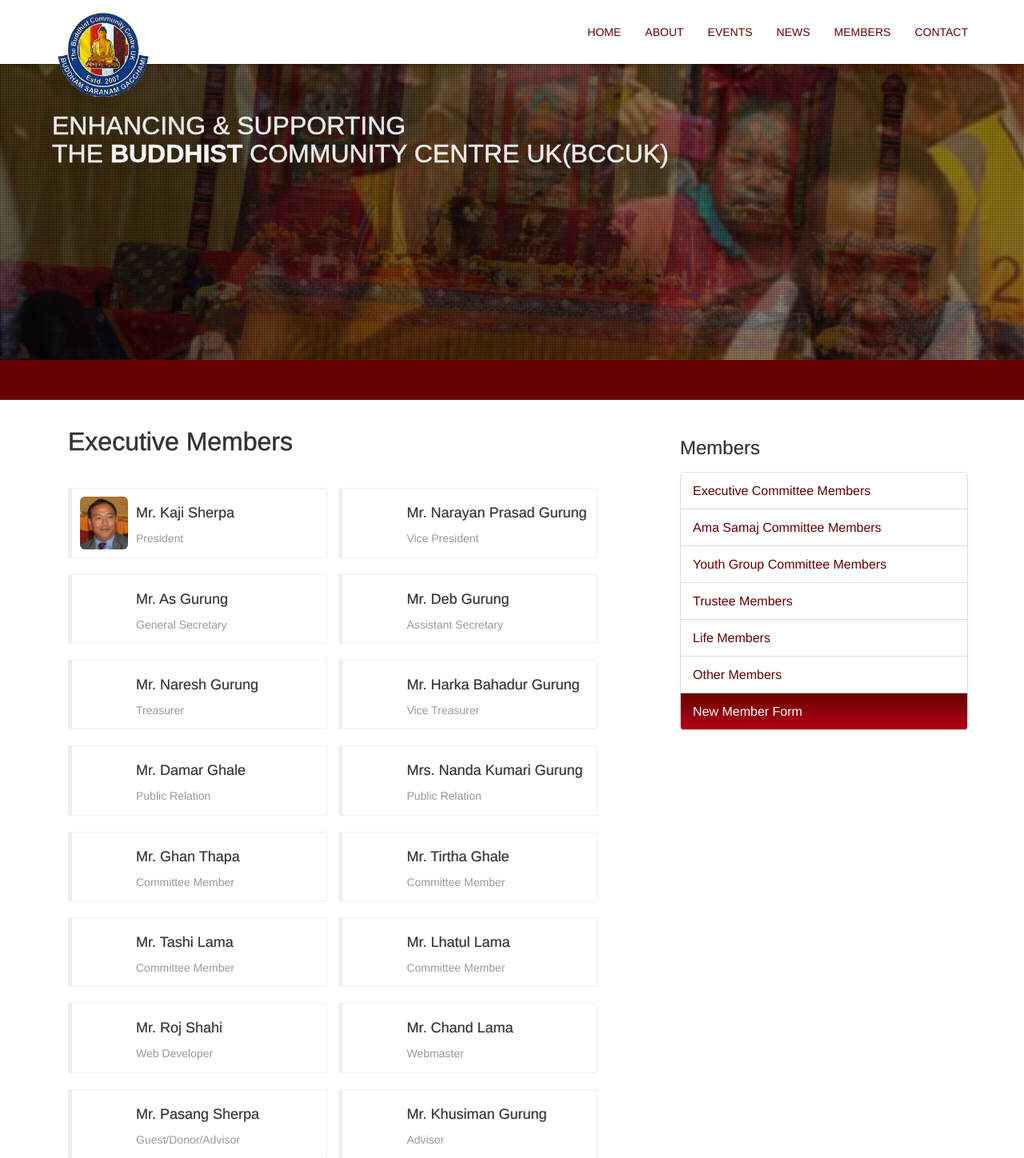
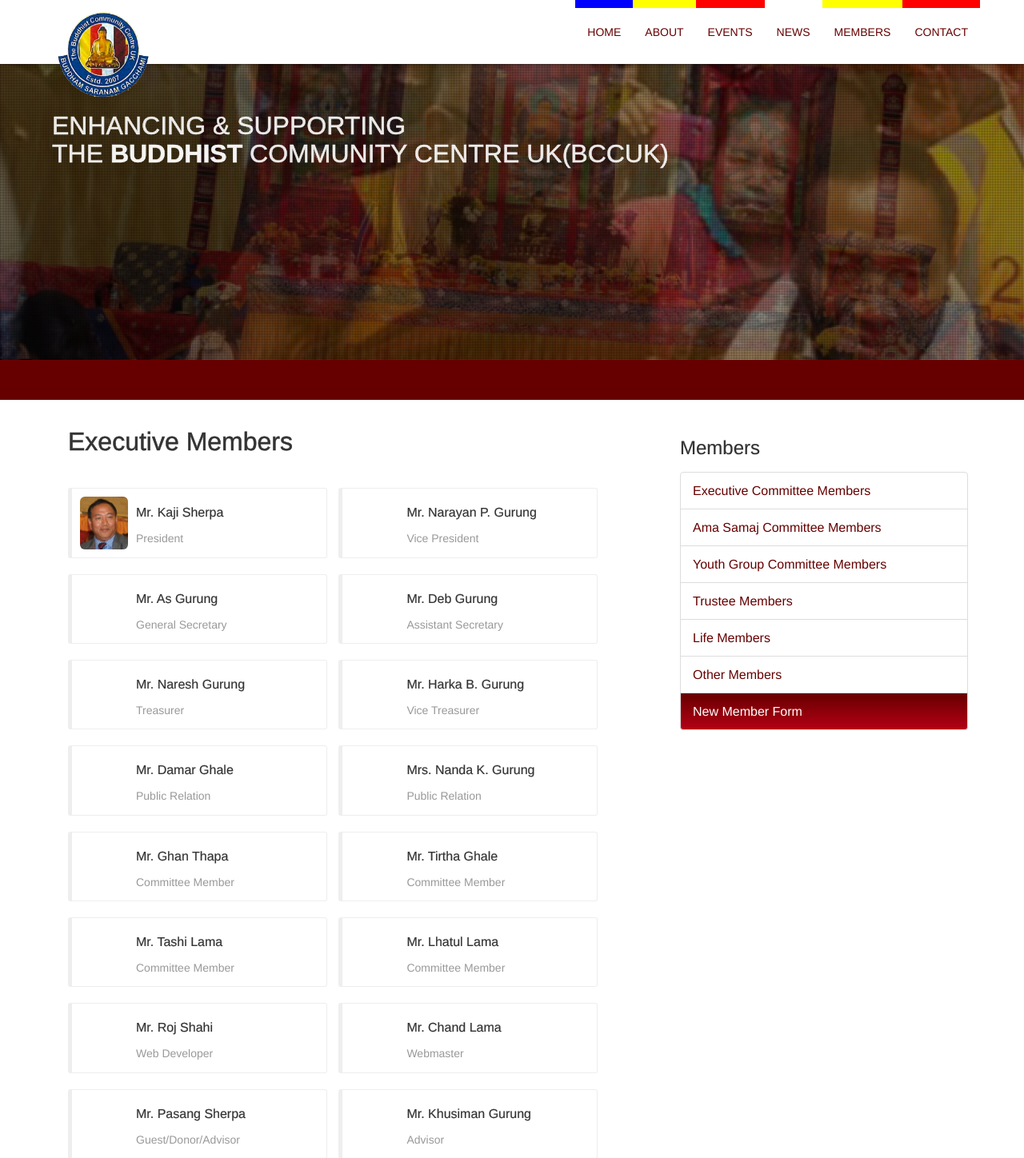
Before and after one commit to rahulyhg/bccuk, a PHP site: page /executive-members in a window 1280 px wide. Shown: the top 1448 px of the page at 80% size. Run offline with PHP 8.4, Linux system fonts and the light colour scheme; some libraries are stand-ins or nearby versions.

Commit message:
Members long name fixing

```diff
--- a/css/style.css
+++ b/css/style.css
@@ -698,25 +698,7 @@ p.text-center {
 	width: 100%;
 }
 
-.nav li.col-1 span {
-	background: blue;
-}
-
-.nav li.col-2 span {
-	background: yellow;
-}
-
-.nav li.col-3 span {
-	background: red;
-}
-
-.nav li.col-4 span {
-	background: white;
-}
-
-.nav li.col-5 span {
-	background: red;
-}
+
 
 .nav-tabs > li, .nav-pills > li {
     float:none;
@@ -1438,7 +1420,7 @@ ul.members, ul.block {
 
 ul.members li, ul.block li {
 	float: left;
-	width: 45%;
+	width: 90%;
 	display: block;
 	padding: 10px 0;
 	margin: 10px 2% 10px 0;
@@ -1462,7 +1444,7 @@ ul.members li img.opa {
 }
 
 ul.members li h3 {
-	font-size: 18px;
+	font-size: 16px;
 	padding: 0 10px;
 	margin: 0px;
 }
@@ -1583,9 +1565,6 @@ ul.members li p {
 		.nav-logo {
 			max-width: 104px;
 		}
-		.nav li.col span {
-			background: none !important;
-		}
 	}
 
 	/* Small Devices, Tablets */
@@ -1595,6 +1574,30 @@ ul.members li p {
 
 		}
 
+		.nav li.col-1 span {
+			background: blue;
+		}
+
+		.nav li.col-2 span {
+			background: yellow;
+		}
+
+		.nav li.col-3 span {
+			background: red;
+		}
+
+		.nav li.col-4 span {
+			background: white;
+		}
+
+		.nav li.col-5 span {
+			background: red;
+		}
+
+		ul.members li, ul.block li {
+			width: 45%;
+		}
+
 
 	}
 
--- a/executive-members.php
+++ b/executive-members.php
@@ -19,7 +19,7 @@ $page = 'members';
 
 						    	<li>
 						    		<img src="images/members/kaji-sherpa2.png" alt="President - Kaji Sherpa" width="60" class="opa pull-left img-rounded">
-						    		<h3>Mr. Narayan Prasad Gurung</h3>
+						    		<h3>Mr. Narayan P. Gurung</h3>
 						    		<p>Vice President</p>
 						    	</li>
 
@@ -43,7 +43,7 @@ $page = 'members';
 
 						    	<li>
 						    		<img src="images/members/kaji-sherpa2.png" alt="Vice Treasurer - Mr. Harka Bahadur Gurung" width="60" class="opa pull-left img-rounded">
-						    		<h3>Mr. Harka Bahadur Gurung</h3>
+						    		<h3>Mr. Harka B. Gurung</h3>
 						    		<p>Vice Treasurer</p>
 						    	</li>
 
@@ -55,7 +55,7 @@ $page = 'members';
 
 						    	<li>
 						    		<img src="images/members/kaji-sherpa2.png" alt="Public Relation - Mrs. Nanda Kumari Gurung" width="60" class="opa pull-left img-rounded">
-						    		<h3>Mrs. Nanda Kumari Gurung</h3>
+						    		<h3>Mrs. Nanda K. Gurung</h3>
 						    		<p>Public Relation</p>
 						    	</li>
 
```
